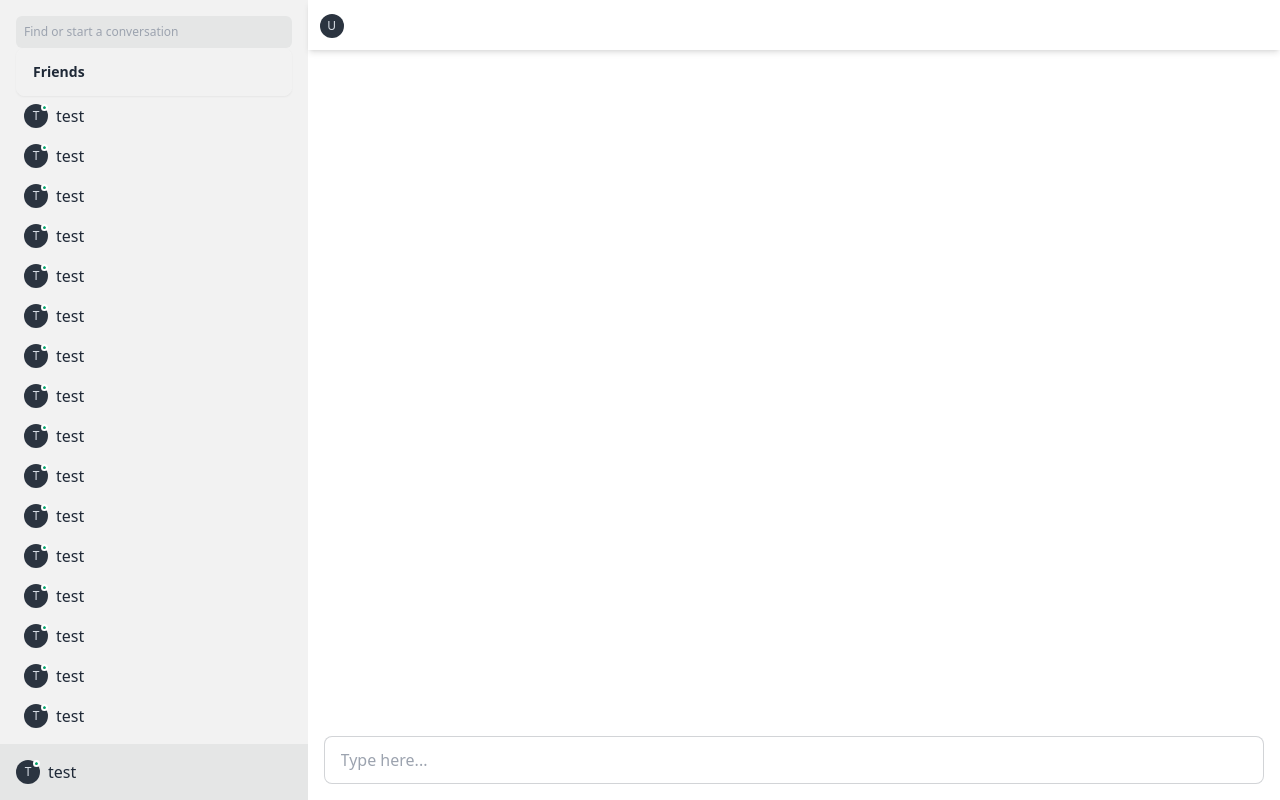
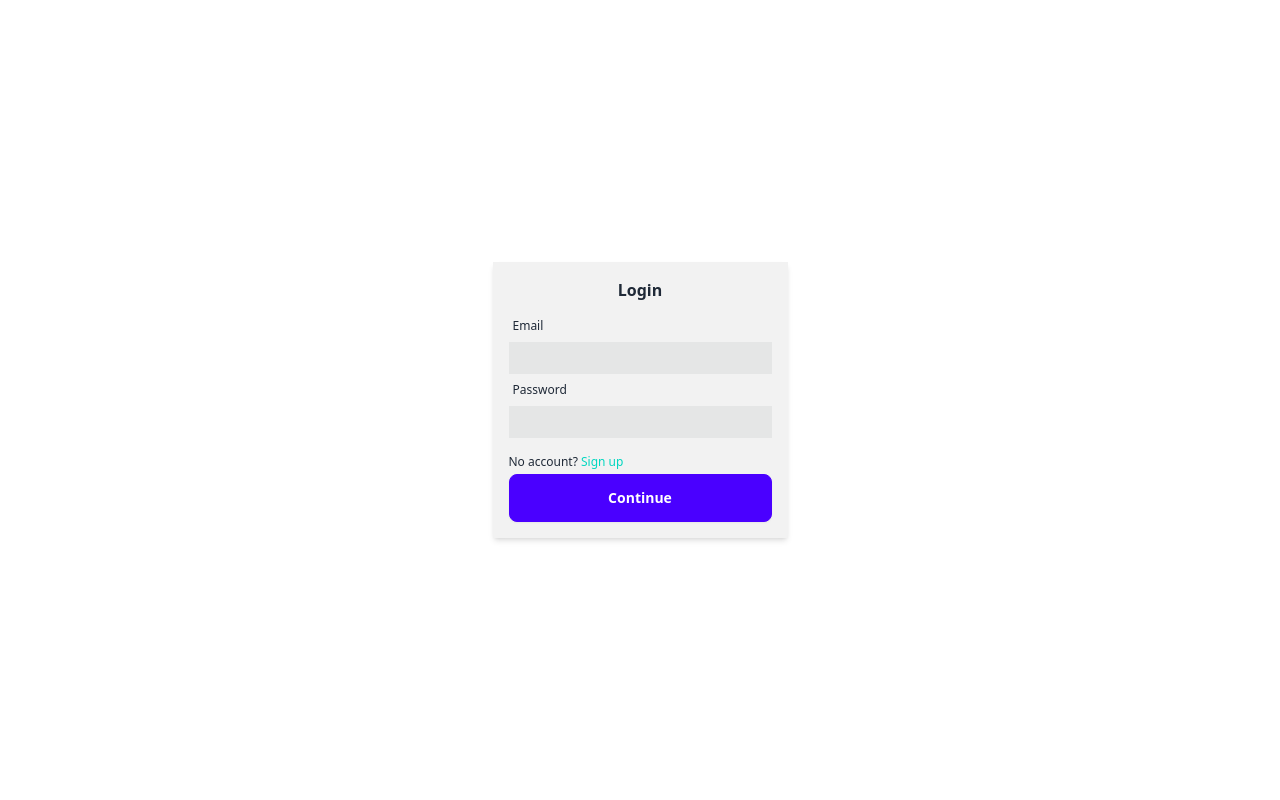
Before and after one commit to R894/chat-app, a React (Vite) app in the folder v2client/: page / in a window 1280 px wide. Built offline with nearby package versions, Linux system fonts and the light colour scheme.

Commit message:
implement user login

```diff
--- a/v2client/package.json
+++ b/v2client/package.json
@@ -13,7 +13,8 @@
     "bootstrap": "^5.3.2",
     "react": "^18.2.0",
     "react-bootstrap": "^2.9.1",
-    "react-dom": "^18.2.0"
+    "react-dom": "^18.2.0",
+    "react-router-dom": "^6.21.1"
   },
   "devDependencies": {
     "@types/react": "^18.2.45",
--- a/v2client/src/App.tsx
+++ b/v2client/src/App.tsx
@@ -1,8 +1,19 @@
+import { useContext } from "react";
+import Login from "./pages/Login";
+import AuthContext from "./context/AuthContext";
+import { Navigate, Route, Routes } from "react-router-dom";
 import Chat from "./pages/Chat";
+import Signup from "./pages/Signup";
 
 function App() {
+  const {user} = useContext(AuthContext)
   return (
-    <Chat/>
+    <Routes>
+          <Route path="/" element={user ? <Chat /> : <Login/> } />
+          <Route path="/login" element={user ? <Chat /> :<Login />} />
+          <Route path="/register" element={user ? <Chat /> :<Signup />} />
+          <Route path="*" element={<Navigate to="/" />} />
+    </Routes>
   );
 }
 
--- /dev/null
+++ b/v2client/src/components/LoginForm.tsx
@@ -0,0 +1,69 @@
+import { useContext, useState } from "react";
+import { baseUrl, postRequest } from "../utils/services";
+import AuthContext from "../context/AuthContext";
+
+const LoginForm = () => {
+  const { setUser } = useContext(AuthContext);
+  const [email, setEmail] = useState("");
+  const [password, setPassword] = useState("");
+  const [isLoading, setisLoading] = useState(false);
+
+  const handleClick = async () => {
+    try {
+      setisLoading(true);
+      const response = await postRequest(
+        `${baseUrl}/users/login`,
+        JSON.stringify({ email, password })
+      );
+      if (response.error) {
+        console.log(response.error);
+        return;
+      }
+      setUser(response);
+      console.log("Logged in as:", response);
+    } catch (err) {
+      console.error("An error occurred:", err);
+    } finally{
+      setisLoading(false)
+    }
+  };
+
+  return (
+    <div className="container flex justify-center items-center">
+      <div className="bg-base-200 min-w-72 p-4 flex flex-col shadow-md">
+        <h1 className="text text-center font-bold pb-2">Login</h1>
+        <label className="form-control w-full">
+          <div className="label">
+            <span className="label-text text-xs">Email</span>
+          </div>
+          <input
+            type="email"
+            className="input input-bordered bg-base-300 rounded-none h-8 border-none w-full"
+            onChange={(e) => setEmail(e.target.value)}
+          />
+        </label>
+        <label className="form-control w-full pb-4">
+          <div className="label">
+            <span className="label-text text-xs">Password</span>
+          </div>
+          <input
+            type="password"
+            className="input input-bordered bg-base-300 rounded-none h-8 border-none w-full"
+            onChange={(e) => setPassword(e.target.value)}
+          />
+        </label>
+        <p className="text-xs pb-1">
+          No account?{" "}
+          <a href="/" className="text-accent">
+            Sign up
+          </a>
+        </p>
+        <button className="btn btn-primary text-white" onClick={handleClick}>
+          {isLoading ? "Loading" : "Continue"}
+        </button>
+      </div>
+    </div>
+  );
+};
+
+export default LoginForm;
--- a/v2client/src/components/UserInfo.tsx
+++ b/v2client/src/components/UserInfo.tsx
@@ -1,8 +1,11 @@
+import { useContext } from "react";
 import UserCard from "./UserCard";
+import AuthContext from "../context/AuthContext";
 
 const Userinfo = () => {
+    const {user} = useContext(AuthContext)
     return ( <div className="bg-base-300 p-2">
-        <UserCard username="test"/>
+        {user && <UserCard username={user?.name}/>}
     </div> );
 }
 
--- /dev/null
+++ b/v2client/src/context/AuthContext.tsx
@@ -0,0 +1,44 @@
+import {
+  Dispatch,
+  ReactNode,
+  SetStateAction,
+  createContext,
+  useEffect,
+  useState,
+} from "react";
+
+interface User {
+  id: string;
+  name: string;
+  email: string;
+  token: string;
+}
+
+interface AuthContextProps {
+  user: User | null;
+  setUser: Dispatch<SetStateAction<User | null>>;
+}
+
+export const AuthContext = createContext<AuthContextProps>({
+  user: null,
+  setUser: () => {},
+});
+
+export const AuthContextProvider = ({ children }: { children: ReactNode }) => {
+  const [user, setUser] = useState<User | null>(null);
+
+  useEffect(() => {
+    const storedUser = localStorage.getItem("user");
+    if (storedUser) {
+      setUser(JSON.parse(storedUser));
+    }
+  }, []);
+
+  return (
+    <AuthContext.Provider value={{ user, setUser }}>
+      {children}
+    </AuthContext.Provider>
+  );
+};
+
+export default AuthContext;
--- a/v2client/src/main.tsx
+++ b/v2client/src/main.tsx
@@ -1,10 +1,16 @@
-import React from 'react'
-import ReactDOM from 'react-dom/client'
-import App from './App.tsx'
-import './index.css'
+import React from "react";
+import ReactDOM from "react-dom/client";
+import App from "./App.tsx";
+import "./index.css";
+import { BrowserRouter } from "react-router-dom";
+import { AuthContextProvider } from "./context/AuthContext.tsx";
 
-ReactDOM.createRoot(document.getElementById('root')!).render(
+ReactDOM.createRoot(document.getElementById("root")!).render(
   <React.StrictMode>
-    <App />
-  </React.StrictMode>,
-)
+    <BrowserRouter>
+      <AuthContextProvider>
+        <App />
+      </AuthContextProvider>
+    </BrowserRouter>
+  </React.StrictMode>
+);
--- a/v2client/src/pages/Login.tsx
+++ b/v2client/src/pages/Login.tsx
@@ -1,31 +1,9 @@
+import LoginForm from "../components/LoginForm";
+
 const Login = () => {
     return (
       <div className="flex h-screen">
-        <div className="container flex justify-center items-center">
-          <div className="bg-base-200 min-w-72 p-4 flex flex-col shadow-md">
-            <h1 className="text text-center font-bold pb-2">Login</h1>
-            <label className="form-control w-full">
-              <div className="label">
-                <span className="label-text text-xs">Email</span>
-              </div>
-              <input
-                type="email"
-                className="input input-bordered bg-base-300 rounded-none h-8 border-none w-full"
-              />
-            </label>
-            <label className="form-control w-full pb-4">
-              <div className="label">
-                <span className="label-text text-xs">Password</span>
-              </div>
-              <input
-                type="password"
-                className="input input-bordered bg-base-300 rounded-none h-8 border-none w-full"
-              />
-            </label>
-            <p className="text-xs pb-1">No account? <a href="">Sign up</a></p>
-            <button className="btn btn-primary text-white">Continue</button>
-          </div>
-        </div>
+        <LoginForm/>
       </div>
     );
   };
--- /dev/null
+++ b/v2client/src/utils/services.ts
@@ -0,0 +1,47 @@
+export const baseUrl = "http://localhost:5000/api";
+
+export const postRequest = async (
+  url: string,
+  body: BodyInit | null | undefined
+) => {
+  const response = await fetch(url, {
+    method: "POST",
+    headers: {
+      "Content-Type": "application/json",
+    },
+    body,
+  });
+
+  const data = await response.json();
+
+  if (!response.ok) {
+    let message;
+
+    if (data?.message) {
+      message = data.message;
+    } else {
+      message = data;
+    }
+
+    return { error: true, message };
+  }
+  return data;
+};
+
+export const getRequest = async (url: string) => {
+  const response = await fetch(url);
+
+  const data = await response.json();
+
+  if (!response.ok) {
+    let message = "An error occured...";
+
+    if (data?.message) {
+      message = data.message;
+    }
+
+    return { error: true, message };
+  }
+
+  return data;
+};
```
Also changed, not shown: 2 other files (tests, documents, lock files or other folders).
